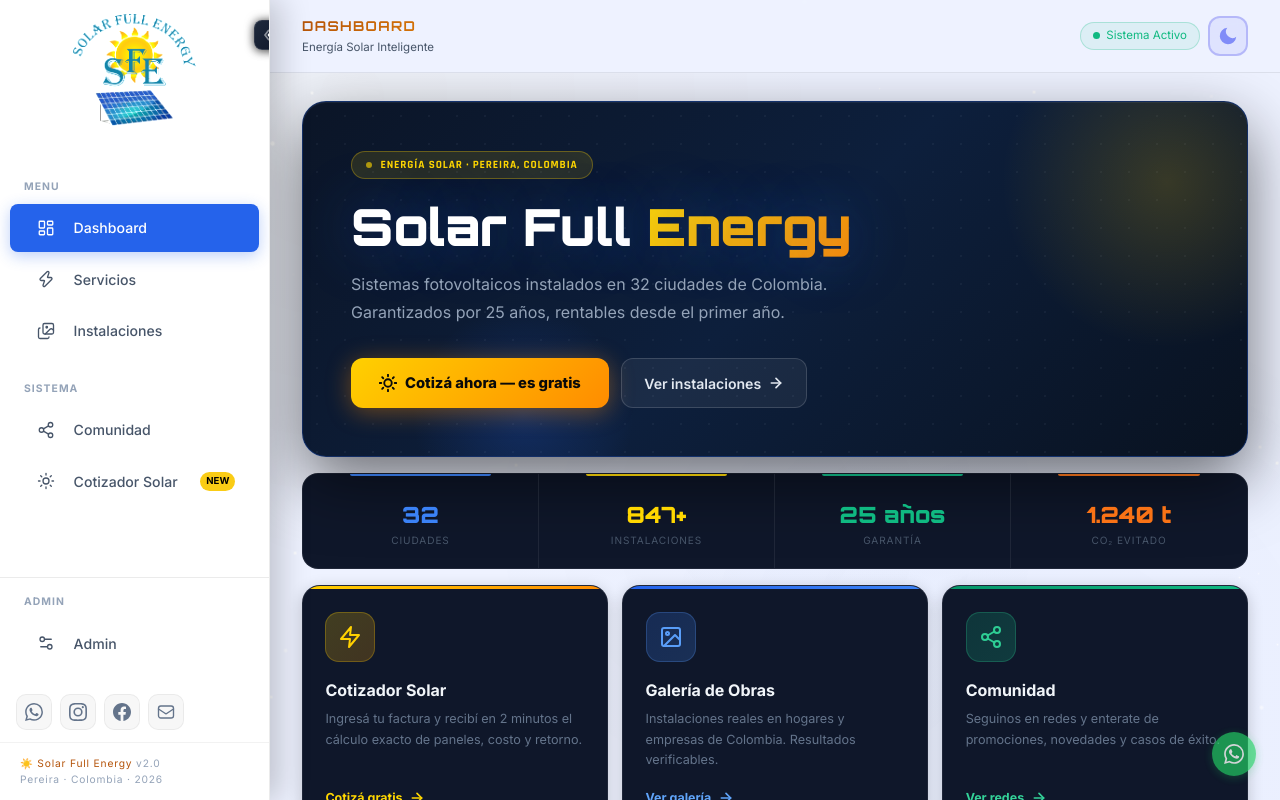
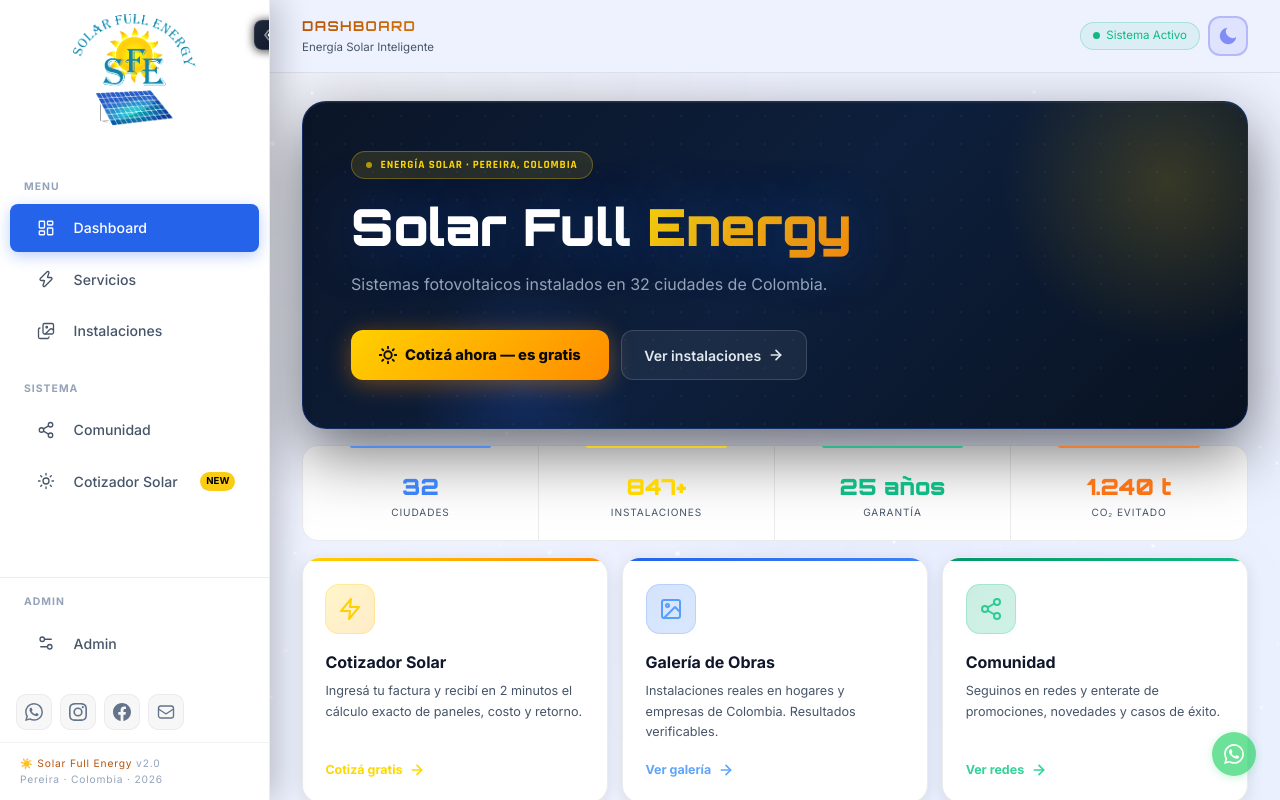
Before and after one commit to DavidAlvarez1998/Solar-full-energy, a React (Vite) app: page /#dashboard in a window 1280 px wide. Both pictures are taken after a click on the button 1228 px from the left and 36 px from the top of the page. Shown: the top 800 px of the page. Built offline with nearby package versions, Linux system fonts and the light colour scheme.

Commit message:
fix: dashboard adapta colores al tema claro y quita párrafo de garantía

```diff
--- a/src/components/sections/Dashboard.tsx
+++ b/src/components/sections/Dashboard.tsx
@@ -149,7 +149,6 @@
           lineHeight: 1.75, maxWidth: 520, marginBottom: '2rem',
         }}>
           Sistemas fotovoltaicos instalados en 32 ciudades de Colombia.
-          <br />Garantizados por 25 años, rentables desde el primer año.
         </p>
 
         {/* CTAs */}
@@ -194,14 +193,14 @@
     {/* ── METRICS ── */}
     <div style={{
       display: 'grid', gridTemplateColumns: 'repeat(4, 1fr)',
-      background: '#0f172a',
-      border: '1px solid rgba(255,255,255,0.07)',
+      background: 'var(--surface)',
+      border: '1px solid var(--border)',
       borderRadius: 16, overflow: 'hidden',
     }}>
       {metrics.map((m, i) => (
         <div key={m.label} style={{
           padding: '1.25rem 0.75rem', textAlign: 'center',
-          borderRight: i < metrics.length - 1 ? '1px solid rgba(255,255,255,0.07)' : 'none',
+          borderRight: i < metrics.length - 1 ? '1px solid var(--border)' : 'none',
           position: 'relative',
         }}>
           <div style={{
@@ -214,7 +213,7 @@
             lineHeight: 1.15, marginTop: '0.5rem',
           }}>{m.value}</div>
           <div style={{
-            fontSize: '0.63rem', color: '#475569',
+            fontSize: '0.63rem', color: 'var(--text-muted)',
             textTransform: 'uppercase' as const, letterSpacing: '0.09em', marginTop: '0.3rem',
           }}>{m.label}</div>
         </div>
@@ -240,18 +239,18 @@
           onMouseLeave={e => {
             const el = e.currentTarget as HTMLButtonElement;
             el.style.transform = '';
-            el.style.boxShadow = '0 4px 16px rgba(0,0,0,0.2)';
-            el.style.borderColor = 'rgba(255,255,255,0.07)';
+            el.style.boxShadow = '0 4px 16px rgba(0,0,0,0.1)';
+            el.style.borderColor = 'var(--border)';
           }}
           style={{
             display: 'flex', flexDirection: 'column', alignItems: 'flex-start',
             textAlign: 'left', padding: '0',
-            background: '#0f172a',
-            border: '1px solid rgba(255,255,255,0.07)',
+            background: 'var(--surface)',
+            border: '1px solid var(--border)',
             borderRadius: 18, overflow: 'hidden',
             cursor: 'pointer',
             transition: 'transform 0.22s ease, box-shadow 0.22s ease, border-color 0.22s ease',
-            boxShadow: '0 4px 16px rgba(0,0,0,0.2)',
+            boxShadow: '0 4px 16px rgba(0,0,0,0.1)',
           }}>
           {/* Color stripe */}
           <div style={{ width: '100%', height: 3, background: card.gradient }} />
@@ -271,10 +270,10 @@
             }}>
               {card.icon}
             </div>
-            <div style={{ fontWeight: 700, fontSize: '1rem', color: '#f1f5f9', marginBottom: '0.45rem' }}>
+            <div style={{ fontWeight: 700, fontSize: '1rem', color: 'var(--text)', marginBottom: '0.45rem' }}>
               {card.title}
             </div>
-            <div style={{ fontSize: '0.79rem', color: '#64748b', lineHeight: 1.65, flex: 1, marginBottom: '1.1rem' }}>
+            <div style={{ fontSize: '0.79rem', color: 'var(--text-muted)', lineHeight: 1.65, flex: 1, marginBottom: '1.1rem' }}>
               {card.desc}
             </div>
             <div style={{
@@ -292,28 +291,24 @@
     <button
       onClick={() => onNavigate('servicios')}
       onMouseEnter={e => {
-        const el = e.currentTarget as HTMLButtonElement;
-        el.style.background = '#131f35';
-        el.style.borderColor = 'rgba(37,99,235,0.35)';
+        (e.currentTarget as HTMLButtonElement).style.borderColor = 'rgba(37,99,235,0.35)';
       }}
       onMouseLeave={e => {
-        const el = e.currentTarget as HTMLButtonElement;
-        el.style.background = '#0f172a';
-        el.style.borderColor = 'rgba(255,255,255,0.07)';
+        (e.currentTarget as HTMLButtonElement).style.borderColor = 'var(--border)';
       }}
       style={{
         display: 'flex', alignItems: 'center', justifyContent: 'space-between', gap: '1rem',
         width: '100%', textAlign: 'left', padding: '1.1rem 1.4rem',
-        background: '#0f172a', border: '1px solid rgba(255,255,255,0.07)',
+        background: 'var(--surface)', border: '1px solid var(--border)',
         borderRadius: 14, cursor: 'pointer',
-        transition: 'background 0.18s ease, border-color 0.18s ease',
-        color: '#f1f5f9',
+        transition: 'border-color 0.18s ease',
+        color: 'var(--text)',
       }}>
       <div>
-        <div style={{ fontWeight: 700, fontSize: '0.92rem', color: '#f1f5f9', marginBottom: '0.2rem' }}>
+        <div style={{ fontWeight: 700, fontSize: '0.92rem', color: 'var(--text)', marginBottom: '0.2rem' }}>
           Nuestros Servicios
         </div>
-        <div style={{ fontSize: '0.78rem', color: '#475569' }}>
+        <div style={{ fontSize: '0.78rem', color: 'var(--text-muted)' }}>
           Consultoría · Diseño · Instalación · Soporte post-venta
         </div>
       </div>
```
